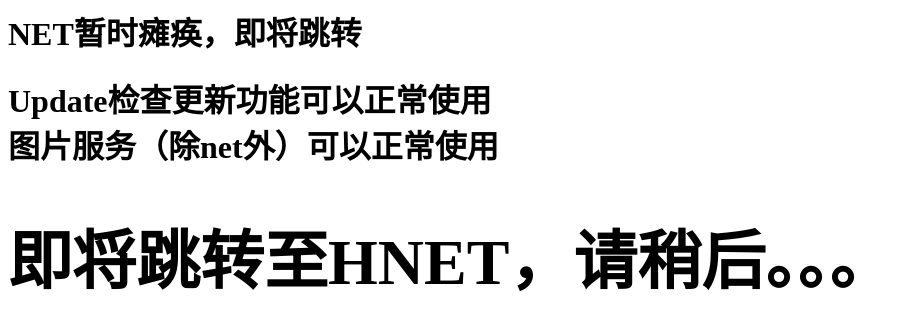
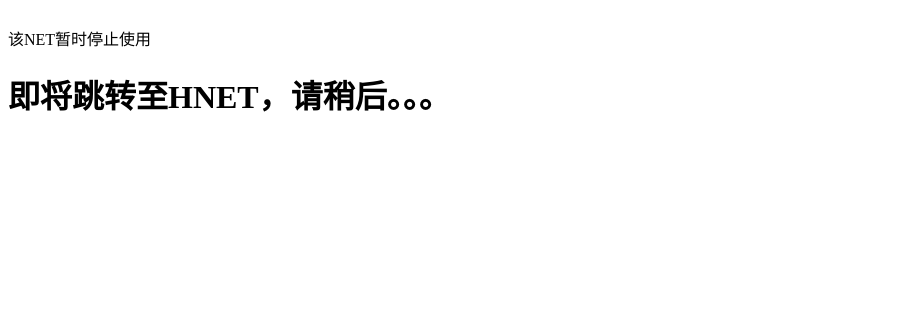
Before and after one commit to DanceDreamIO/DanceDreamNETerrorpage, a plain HTML site: page index.html in a window 1280 px wide. Shown: the whole page, without its empty margins (0-910 px from the left). Drawn offline with Linux system fonts and the light colour scheme.

Commit message:
Update index.html

```diff
--- a/index.html
+++ b/index.html
@@ -1,7 +1,5 @@
-<h1>NET暂时瘫痪，即将跳转<h1>
-<a1>Update检查更新功能可以正常使用<a1>
 <br />
-<a1>图片服务（除net外）可以正常使用<a1>
+<a1>该NET暂时停止使用<a1>
 <br />
 <h1><h1>
 <h1>即将跳转至HNET，请稍后。。。<h1>
```
